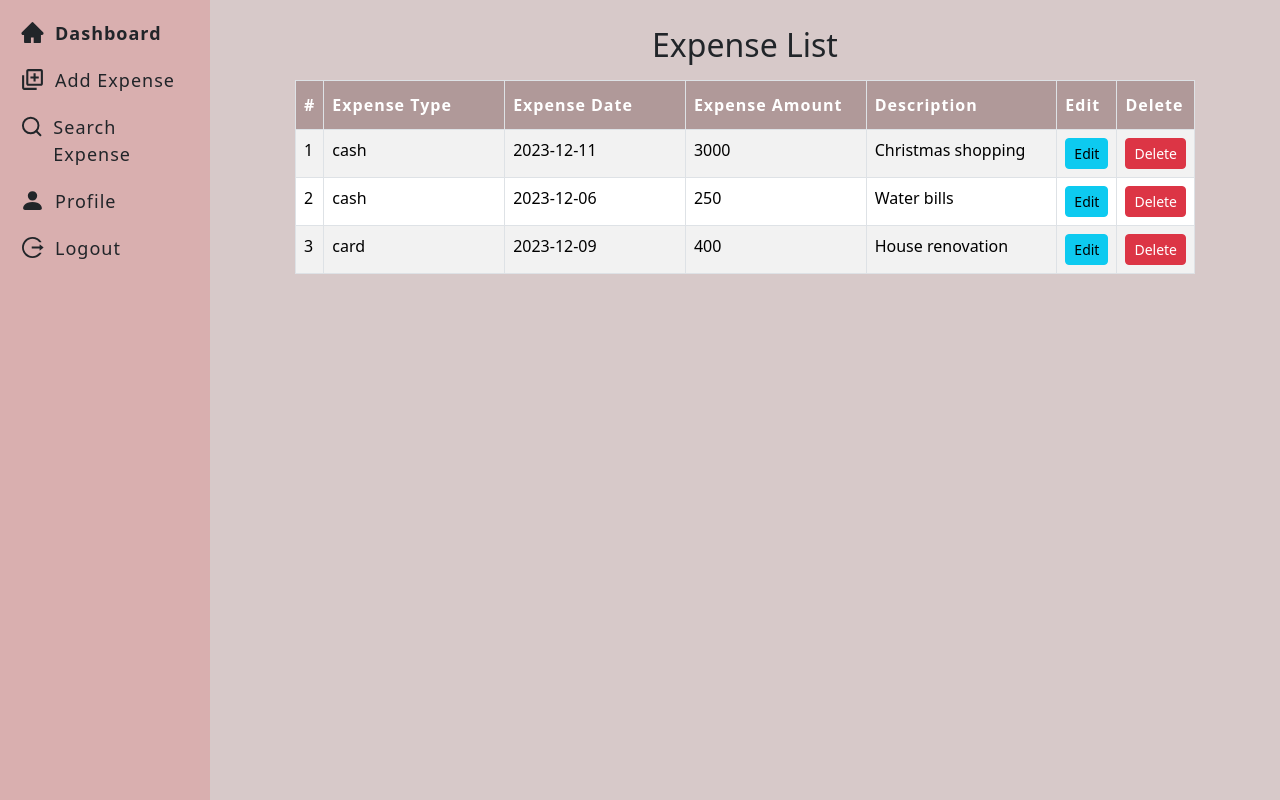
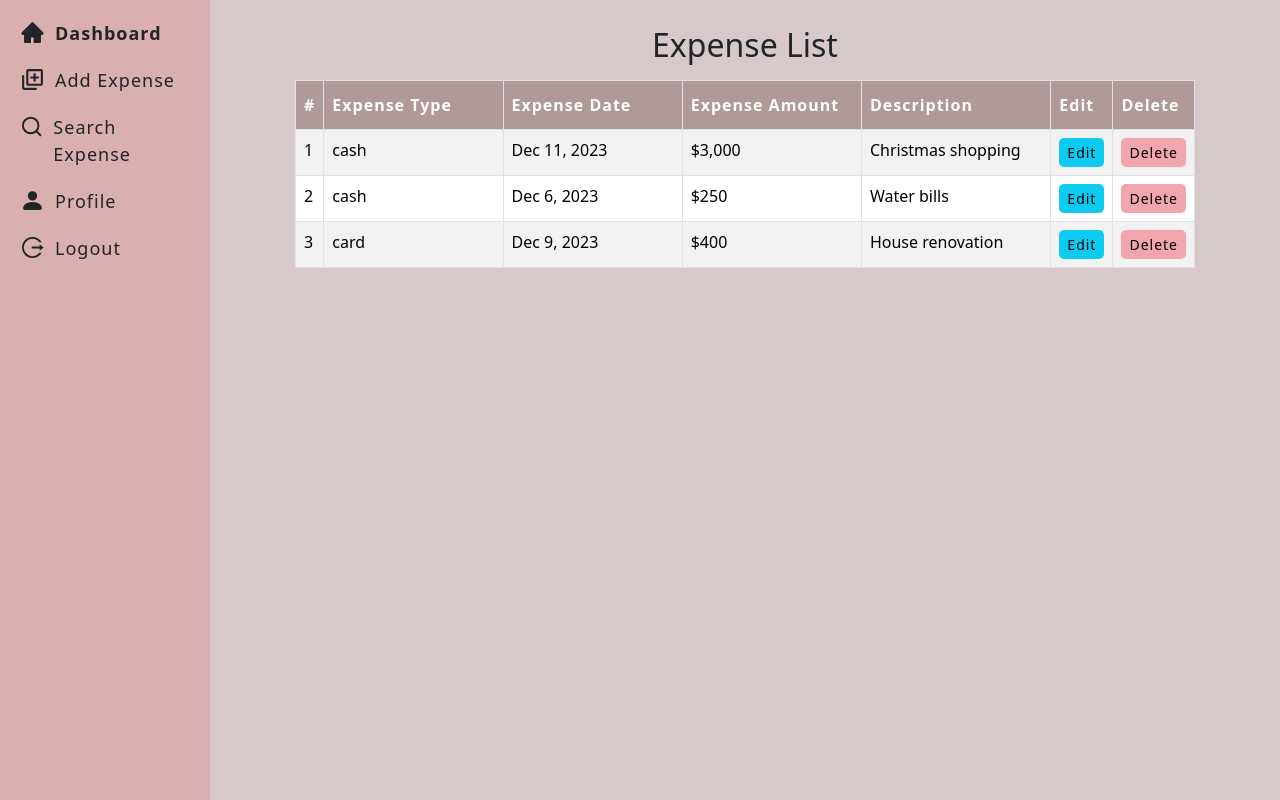
Before and after one commit to Balikuddembe/expense-manager-app-react-typescript, a React (Vite) app: page / in a window 1280 px wide. Built offline with nearby package versions, Linux system fonts and the light colour scheme; data requests are answered from the project's data file.

Commit message:
Add Date,Amount and Description format functions

```diff
--- a/src/components/expense-list/ExpenseTable.tsx
+++ b/src/components/expense-list/ExpenseTable.tsx
@@ -6,6 +6,7 @@ import { Button } from "react-bootstrap";
 import { Link } from "react-router-dom";
 import axios from "axios";
 import { BASE_API_URL } from "../utils/constants";
+import { getFormattedDate, getFormattedPrice, getShortDescription } from "../utils/functions";
 
 interface ExpenseTableProps {
     expenses: Expense[];
@@ -14,6 +15,7 @@ interface ExpenseTableProps {
 
 const ExpenseTable:FC<ExpenseTableProps> = ({expenses, handleRefresh}) => {
   const[errorMsg, setErrorMsg] = useState("");
+
   const handleDelete = async (id: number) => {
     // console.log('id', id);
     // delete modal
@@ -53,16 +55,16 @@ const ExpenseTable:FC<ExpenseTableProps> = ({expenses, handleRefresh}) => {
                 <tr key={id}>
                 <td>{index + 1}</td>
                 <td className="expense-item">{expense_type}</td>
-                <td className="expense-item">{expense_date}</td>
-                <td className="expense-item">{expense_amount}</td>
-                <td className="expense-item">{description}</td>
+                <td className="expense-item">{getFormattedDate(expense_date)}</td>
+                <td className="expense-item">{getFormattedPrice(expense_amount)}</td>
+                <td className="expense-item" title={description}>{getShortDescription(description)}</td>
                 <td>
                   <Link to={`/edit/${id}`}>
-                  <Button variant="info" size="sm">Edit</Button>
+                  <Button variant="info" size="sm" className="button btn-edit">Edit</Button>
                   </Link>
                 </td>
                 <td>
-                <Button onClick={() => handleDelete(id)} variant="danger" size="sm">Delete</Button>
+                <Button onClick={() => handleDelete(id)} variant="danger" size="sm" className="button btn-delete">Delete</Button>
                 </td>
 
               </tr>
```
